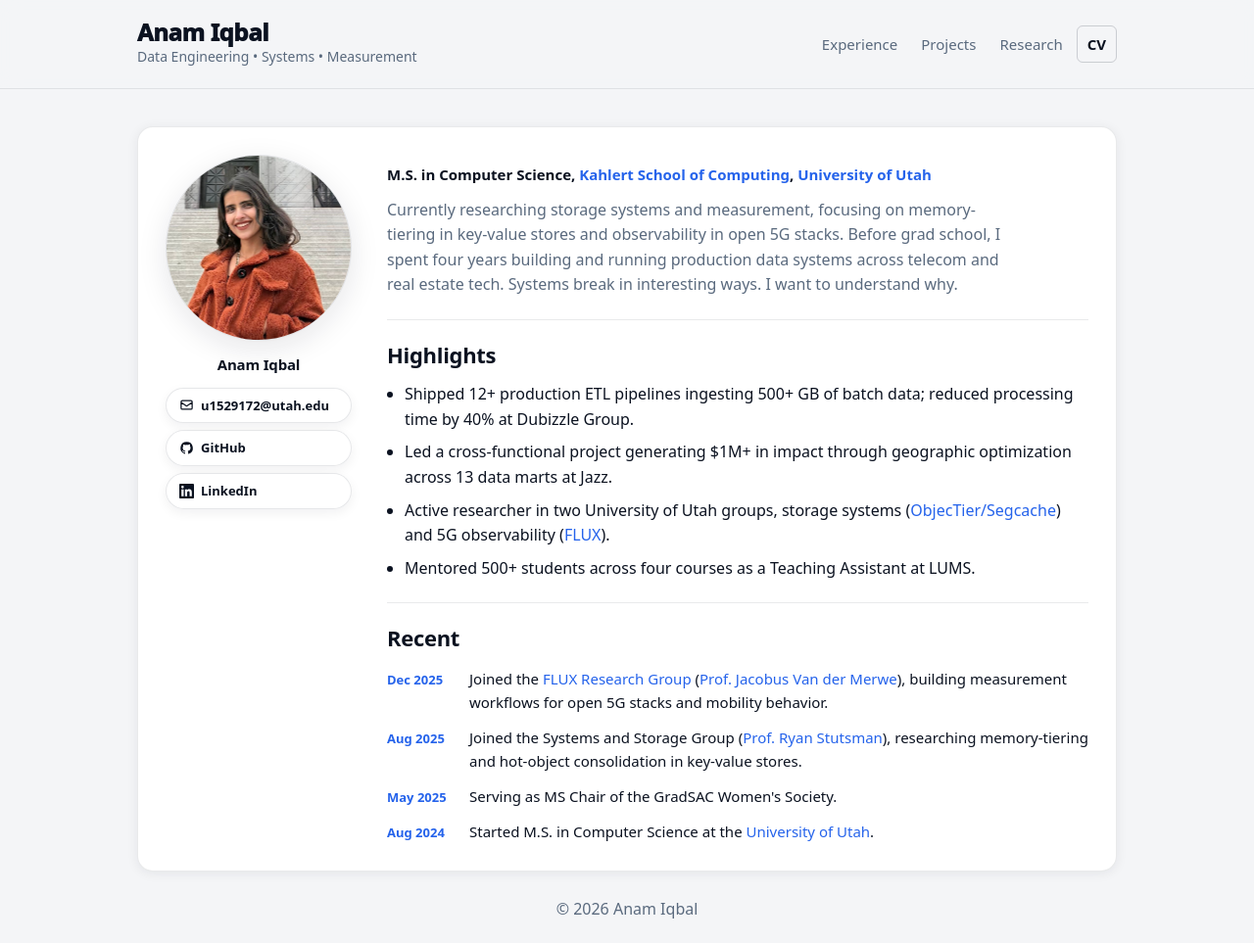
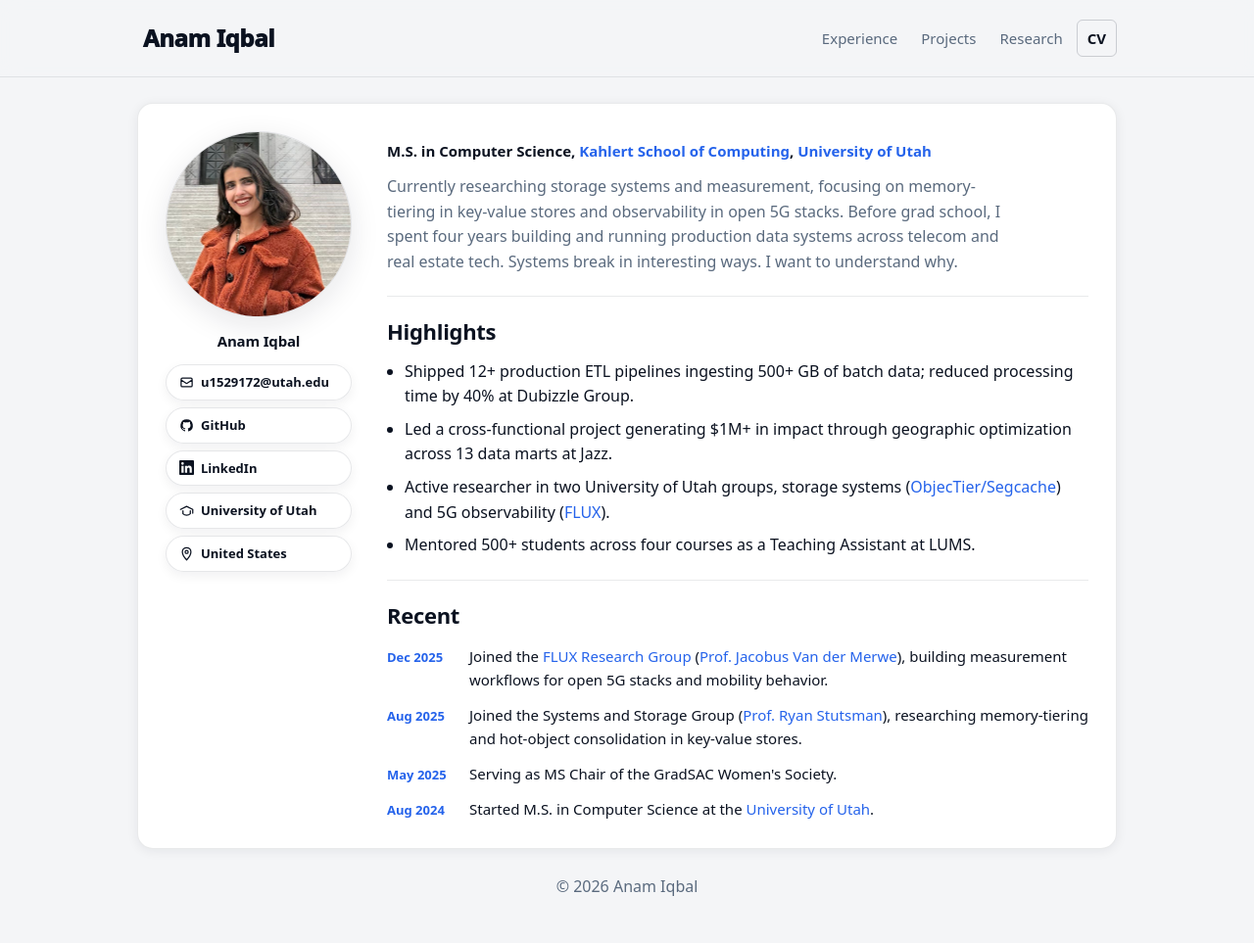
Before and after one commit to anamiqball/anamiqball.github.io, a plain HTML site: page index.html in a window 1280 px wide. Shown: the whole page at 98% size. Drawn offline with Linux system fonts and the light colour scheme.

Commit message:
Remove tagline, indent brand, add UofU+location chips, thicker hover underline, tighten hero gap

```diff
--- a/assets/style.css
+++ b/assets/style.css
@@ -67,6 +67,10 @@ header{
   box-shadow: 0 14px 30px rgba(37,99,235,0.14);
 }
 
+.brand-text{
+  padding-left: 6px;
+}
+
 .brand-text .name{
   font-size: 24px;
   font-weight: 950;
@@ -102,7 +106,7 @@ header{
   text-decoration: underline;
   text-decoration-color: rgba(15,23,42,0.28);
   text-underline-offset: 4px;
-  text-decoration-thickness: 1.5px;
+  text-decoration-thickness: 2.5px;
 }
 
 .tab.active{
@@ -128,7 +132,7 @@ header{
 
 /* ── Hero layout ─────────────────────────────── */
 .hero{
-  margin-top: 18px;
+  margin-top: 6px;
 }
 
 .hero-layout{
--- a/index.html
+++ b/index.html
@@ -5,7 +5,7 @@
   <meta name="viewport" content="width=device-width, initial-scale=1" />
   <title>Anam Iqbal</title>
   <meta name="description" content="Anam Iqbal — Data, Systems, Measurement. Experience, research, projects, and contact." />
-  <link rel="stylesheet" href="assets/style.css?v=32" />
+  <link rel="stylesheet" href="assets/style.css?v=33" />
   <link rel="icon" type="image/svg+xml" href="assets/favicon.svg" />
 </head>
 
@@ -15,7 +15,6 @@
       <a class="brand" href="index.html" aria-label="Home">
         <div class="brand-text">
           <div class="name">Anam Iqbal</div>
-          <div class="tag">Data Engineering • Systems • Measurement</div>
         </div>
       </a>
 
@@ -66,6 +65,21 @@
                 </svg>
                 <span>LinkedIn</span>
               </a>
+
+              <a class="social" href="https://www.utah.edu/" target="_blank" rel="noreferrer" aria-label="University of Utah">
+                <svg viewBox="0 0 24 24" fill="none" stroke="currentColor" stroke-width="2" stroke-linecap="round" stroke-linejoin="round" aria-hidden="true">
+                  <path d="M22 10v6M2 10l10-5 10 5M6 12v5c3 3 9 3 12 0v-5"/>
+                </svg>
+                <span>University of Utah</span>
+              </a>
+
+              <div class="social" aria-label="Location">
+                <svg viewBox="0 0 24 24" fill="none" stroke="currentColor" stroke-width="2" stroke-linecap="round" stroke-linejoin="round" aria-hidden="true">
+                  <path d="M12 2C8.13 2 5 5.13 5 9c0 5.25 7 13 7 13s7-7.75 7-13c0-3.87-3.13-7-7-7z"/>
+                  <circle cx="12" cy="9" r="2.5"/>
+                </svg>
+                <span>United States</span>
+              </div>
             </div>
           </div>
 
```
Also changed, not shown: contact.html (+1 -2 lines), experience.html (+1 -2 lines), projects.html (+1 -2 lines), research.html (+1 -2 lines), resume.html (+1 -2 lines).
